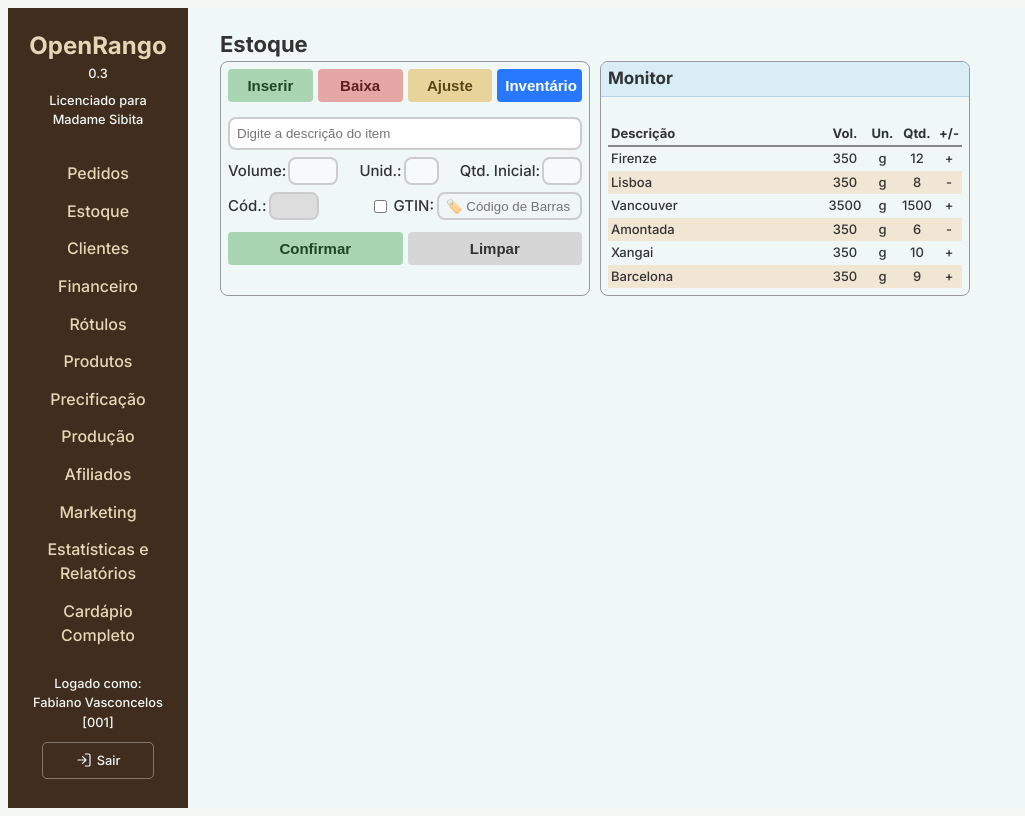
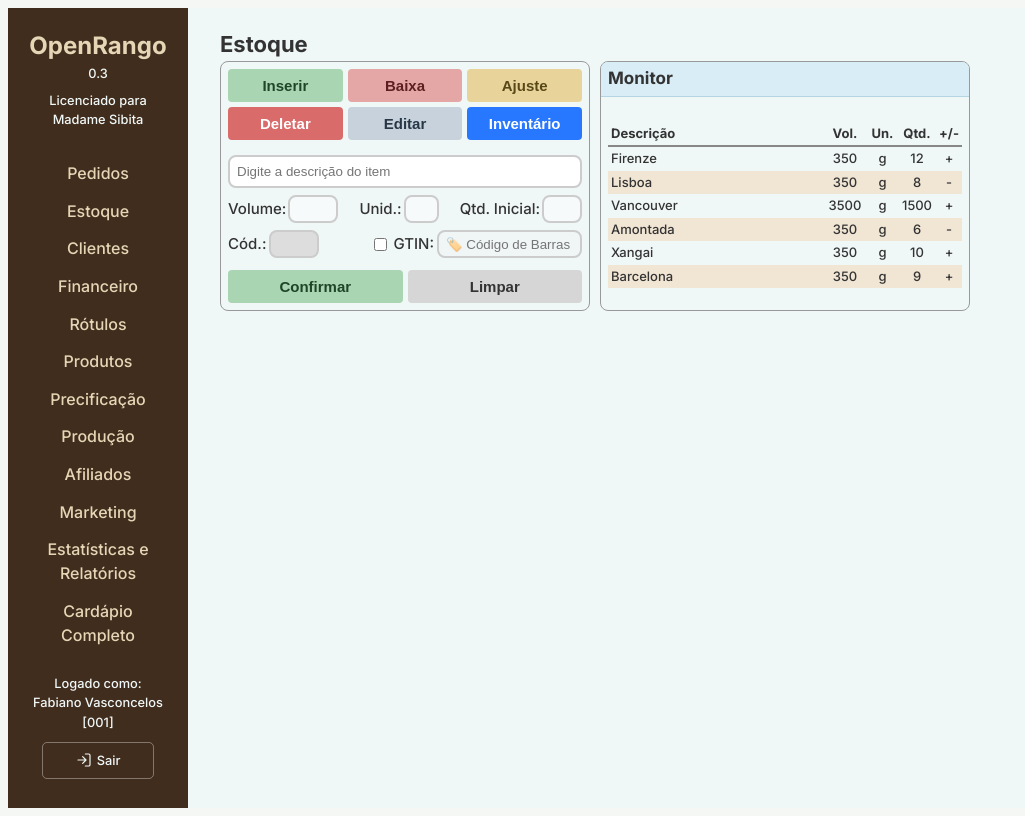
Before and after one commit to vasconcelos-fabiano/openrango, an Angular app in the folder frontend/: page /app/estoque in a window 1280 px wide. Shown: the whole page, without its empty margins (0-1025 px from the left). Built offline with nearby package versions, Linux system fonts and the light colour scheme; no server answers.

Commit message:
Expand inventory action controls

```diff
--- a/frontend/src/app/pages/estoque/estoque.css
+++ b/frontend/src/app/pages/estoque/estoque.css
@@ -41,10 +41,11 @@ h1 {
 .acoes-estoque {
     display: flex;
     gap: 5px;
+    flex-wrap: wrap;
 }
 
 .acoes-estoque button {
-    flex: 1;
+    flex: 0 0 calc((100% - 10px) / 3);
     min-width: 0;
     padding: 8px;
     border: none;
@@ -67,6 +68,21 @@ h1 {
 .acoes-estoque button:nth-child(3) {
     background: #e8d49a;
     color: #594817;
+}
+
+.acoes-estoque button:nth-child(4) {
+    background: #d96b6b;
+    color: white;
+}
+
+.acoes-estoque button:nth-child(5) {
+    background: #c8d2dc;
+    color: #263746;
+}
+
+.acoes-estoque button:nth-child(6) {
+    background: #2878ff;
+    color: white;
 }
 
 .linha-dados-produto {
@@ -138,11 +154,6 @@ h1 {
     margin-top: 15px;
     font-size: 13px;
     table-layout: fixed;
-}
-
-.acoes-estoque button:nth-child(4) {
-    background: #2878ff;
-    color: white;
 }
 
 .estoque-tabela th,
--- a/frontend/src/app/pages/estoque/estoque.html
+++ b/frontend/src/app/pages/estoque/estoque.html
@@ -6,7 +6,13 @@
             <button type="button">Inserir</button>
             <button type="button">Baixa</button>
             <button type="button">Ajuste</button>
+            <button type="button">Deletar</button>
+            <button type="button">Editar</button>
             <button type="button">Inventário</button>
+        </div>
+
+        <div class="acoes-estoque2">
+
         </div>
 
         <div class="insercao-produto">
```
